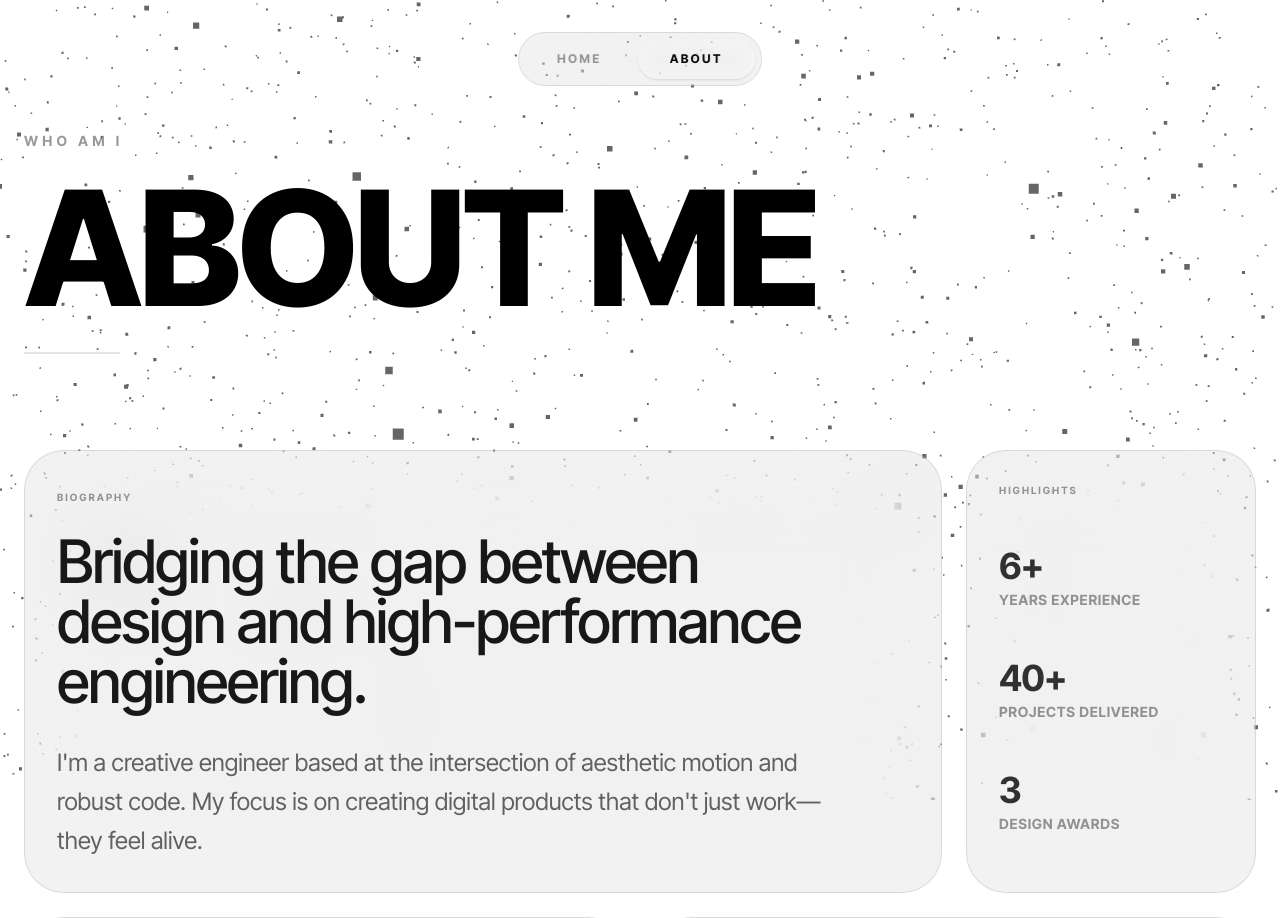
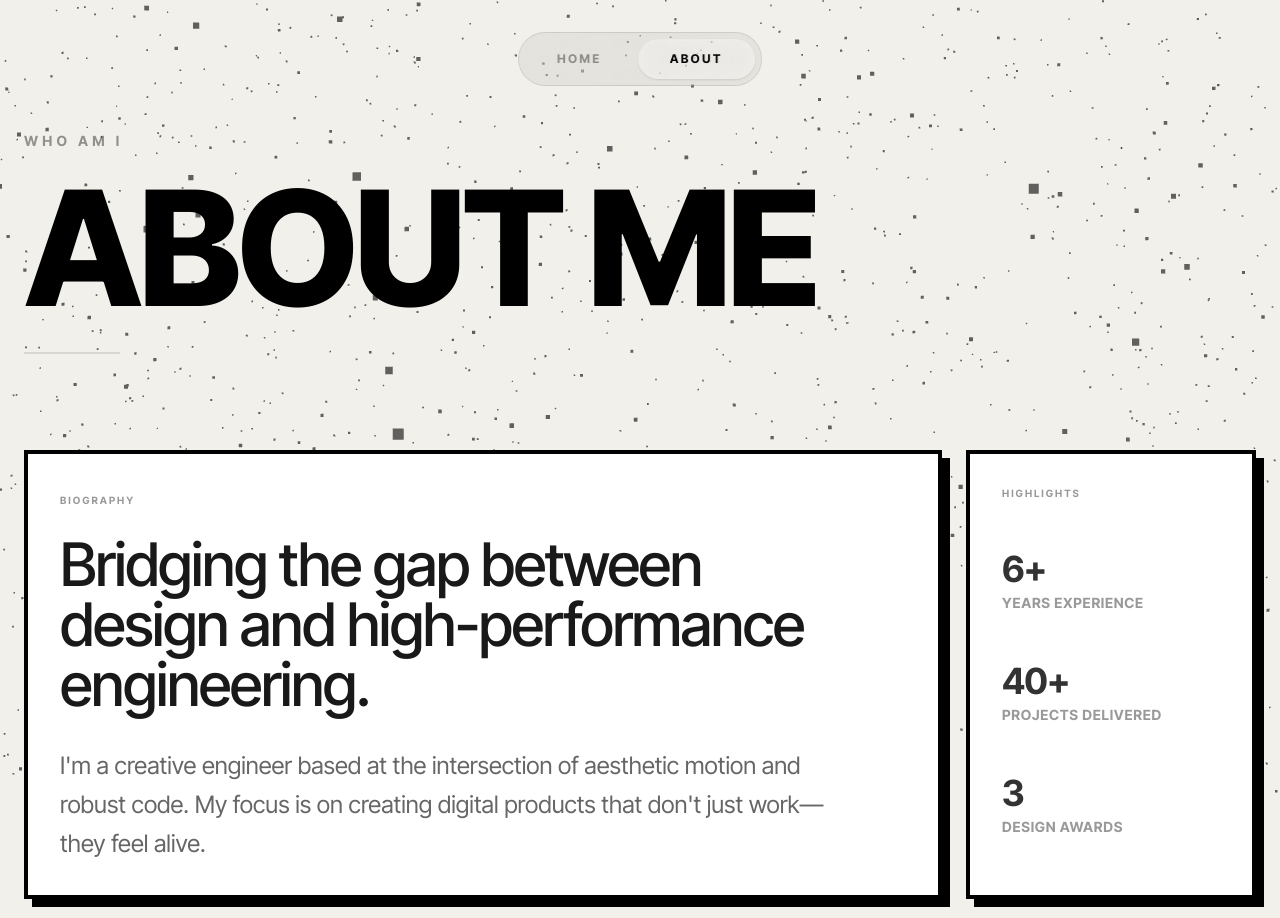
Before and after one commit to chunghei0116/portfolio-website, a Next.js app: page /about in a window 1280 px wide. Shown: the top 918 px of the page. Built offline with nearby package versions, Linux system fonts and the light colour scheme.

Commit message:
refactor: update BentoCard component to brutalist styling and fix globals.css punchy-heading

```diff
--- a/src/app/globals.css
+++ b/src/app/globals.css
@@ -1,10 +1,10 @@
 @import "tailwindcss";
 
 :root {
-  --background: #ffffff;
+  --background: #F2F0EA;
   --foreground: #000000;
-  --selection-bg: #000000;
-  --selection-text: #ffffff;
+  --selection-bg: #FFE600;
+  --selection-text: #000000;
 }
 
 @theme {
@@ -12,6 +12,9 @@
 
   --color-background: var(--background);
   --color-foreground: var(--foreground);
+  --color-cyber-yellow: #FFE600;
+  --color-electric-cyan: #00F0FF;
+  --color-neo-red: #FF3E3E;
 
   --font-weight-punchy: 800;
   --font-weight-bold: 700;
@@ -23,16 +26,28 @@
   }
 
   body {
-    @apply bg-background text-foreground antialiased;
+    @apply bg-background text-foreground antialiased selection:bg-cyber-yellow selection:text-black;
     font-feature-settings: "ss01", "ss02", "cv01", "cv11";
-  }
-
-  ::selection {
-    @apply bg-[var(--selection-bg)] text-[var(--selection-text)];
   }
 }
 
 /* Standard utility for punchy text */
 .punchy-heading {
-  @apply font-sans font-[800] tracking-tight leading-[0.9] uppercase;
+  @apply font-sans font-punchy tracking-tight leading-[0.9] uppercase;
 }
+
+.brutalist-border {
+  @apply border-4 border-black;
+}
+
+.brutalist-shadow {
+  @apply shadow-[8px_8px_0px_0px_#000000];
+}
+
+.brutalist-shadow-sm {
+  @apply shadow-[4px_4px_0px_0px_#000000];
+}
+
+.brutalist-press {
+  @apply transition-all duration-200 hover:translate-x-[4px] hover:translate-y-[4px] hover:shadow-[4px_4px_0px_0px_#000000] active:translate-x-[6px] active:translate-y-[6px] active:shadow-[2px_2px_0px_0px_#000000];
+}
--- a/src/components/ui/BentoCard.tsx
+++ b/src/components/ui/BentoCard.tsx
@@ -12,23 +12,16 @@ interface BentoCardProps {
 export default function BentoCard({ children, className = "", delay = 0 }: BentoCardProps) {
   return (
     <motion.div
-      initial={{ opacity: 0, y: 30, scale: 0.95 }}
-      whileInView={{ opacity: 1, y: 0, scale: 1 }}
-      viewport={{ once: true, margin: "-100px" }}
+      initial={{ opacity: 0, y: 30 }}
+      whileInView={{ opacity: 1, y: 0 }}
+      viewport={{ once: true, margin: "-50px" }}
       transition={{
-        duration: 0.8,
+        duration: 0.5,
         delay: delay,
-        ease: [0.16, 1, 0.3, 1], // Custom "Punchy" cubic-bezier
+        ease: "easeOut",
       }}
-      whileHover={{
-        y: -5,
-        transition: { duration: 0.3, ease: "easeOut" }
-      }}
-      className={`group relative overflow-hidden rounded-[2.5rem] border border-zinc-950/10 bg-zinc-950/5 p-8 backdrop-blur-2xl transition-all duration-300 hover:bg-zinc-950/[0.08] hover:shadow-2xl hover:shadow-zinc-950/5 ${className}`}
+      className={`bg-white brutalist-border brutalist-shadow brutalist-press p-8 overflow-hidden rounded-none ${className}`}
     >
-      {/* Subtle Glow Effect on Hover */}
-      <div className="absolute inset-0 -z-10 bg-gradient-to-br from-white/20 to-transparent opacity-0 transition-opacity duration-500 group-hover:opacity-100" />
-
       {children}
     </motion.div>
   );
```
